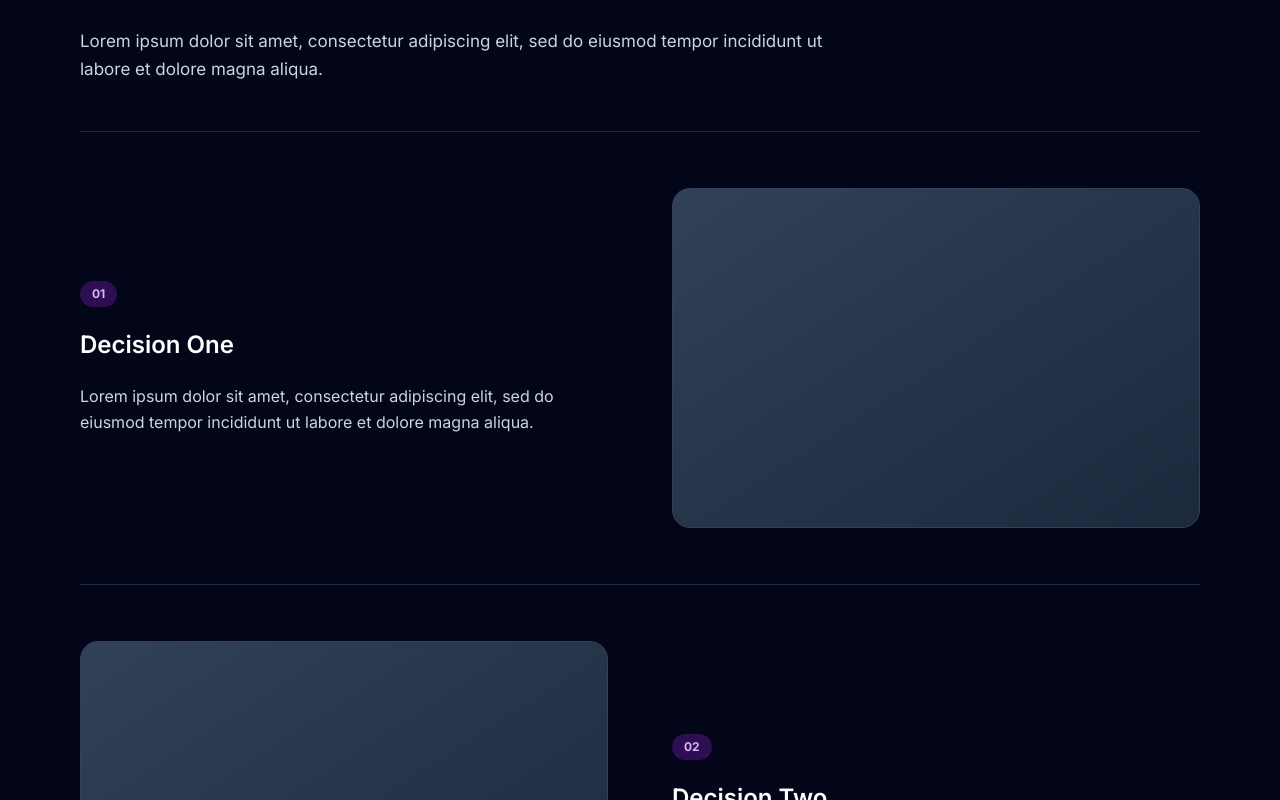
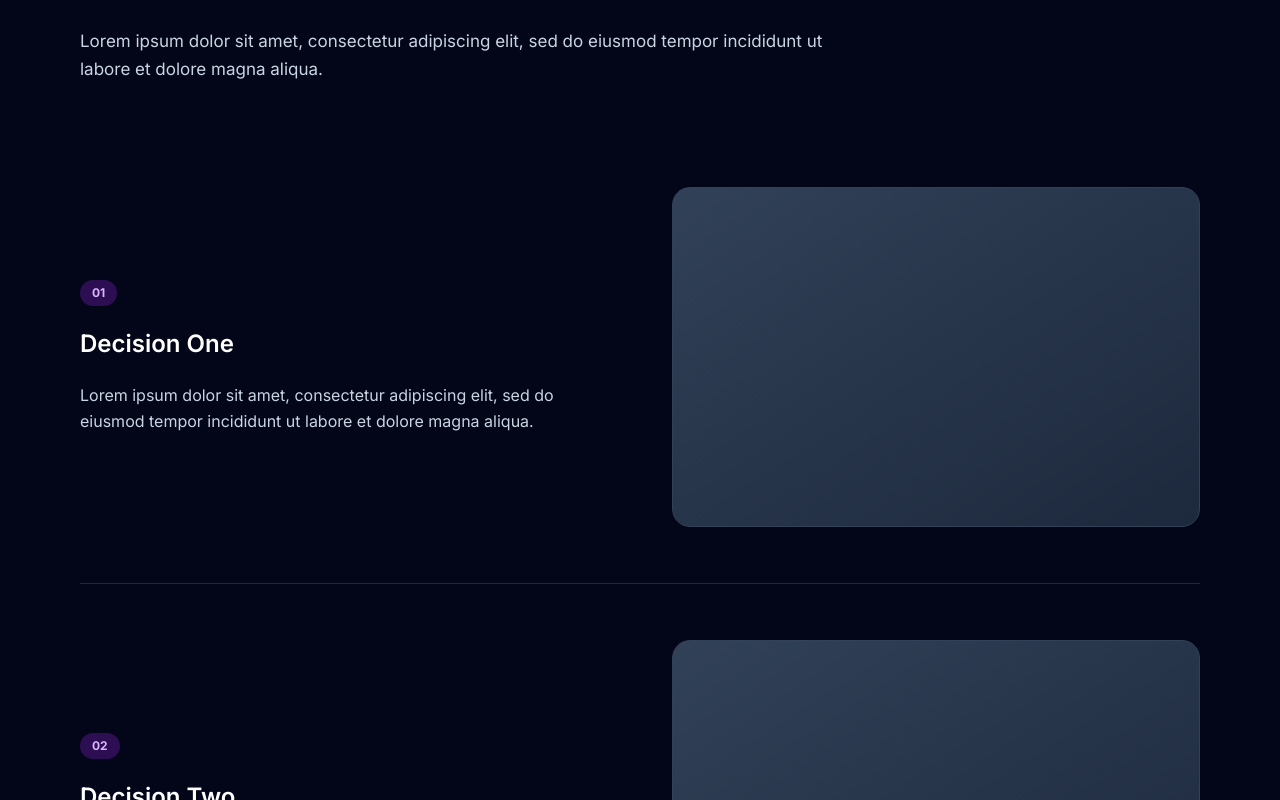
Before and after one commit to juliabizol/julia-portfolio, a Next.js app: page /work/design-system-evolution in a window 1280 px wide. Shown: the part 4040-4840 px from the top of the page. Built offline with nearby package versions, Linux system fonts and the light colour scheme.

Commit message:
Simplify Design Decisions to a consistent layout, drop leading divider
Use the same text-left/image-right structure for every decision instead
of alternating, and remove the divider before the first decision so
dividers only separate decisions from each other.

```diff
--- a/src/app/work/[slug]/page.tsx
+++ b/src/app/work/[slug]/page.tsx
@@ -236,8 +236,8 @@ export default async function CaseStudyPage({
             {project.decisions.map((d, i) => (
               <div
                 key={i}
-                className={`flex flex-col lg:items-center gap-8 lg:gap-16 py-10 md:py-14 border-t border-slate-800 lg:flex-row ${
-                  i % 2 === 1 ? "lg:flex-row-reverse" : ""
+                className={`flex flex-col lg:items-center gap-8 lg:gap-16 py-10 md:py-14 lg:flex-row ${
+                  i === 0 ? "" : "border-t border-slate-800"
                 }`}
               >
                 <div className="flex flex-1 flex-col gap-4 md:gap-5">
```
